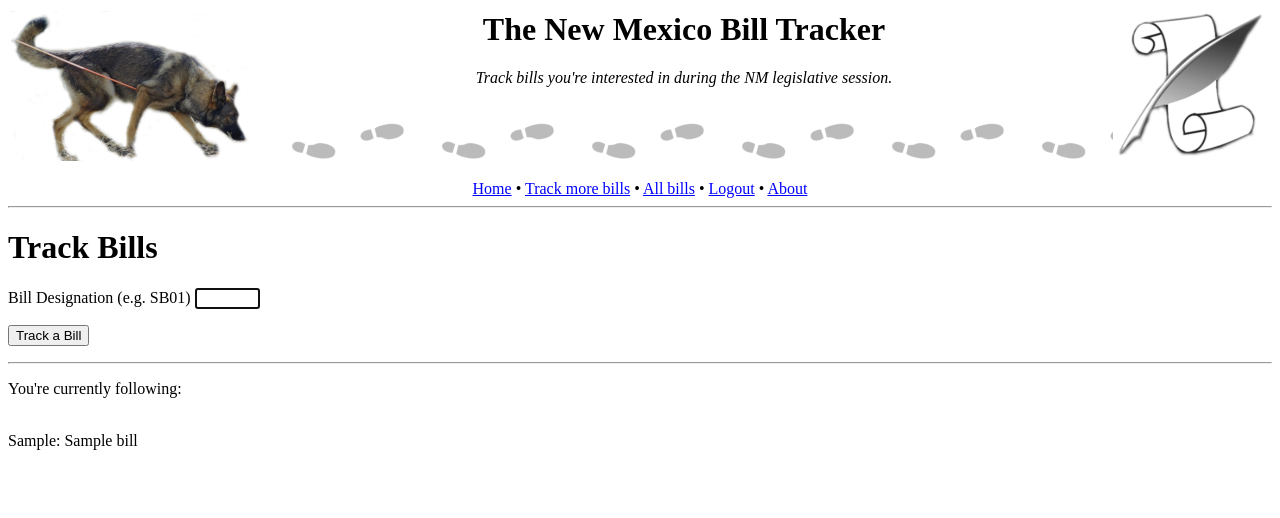
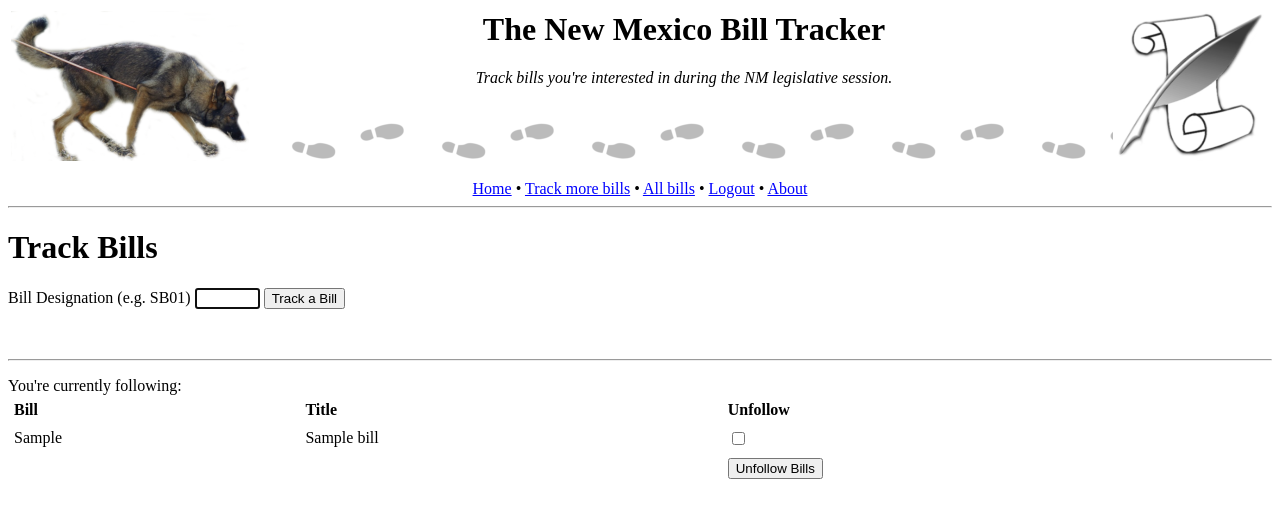
Before and after one commit to akkana/billtracker, a Flask app: page /addbills in a window 1280 px wide. Shown: the top 518 px of the page. Run offline with Flask 2, Linux system fonts and the light colour scheme; a user stored in the database is signed in; tables that the repository leaves empty hold one stand-in row (values such as "Sample post").

Commit message:
Add a way to remove (unfollow) bills (ironically from the addbills page).

```diff
--- a/app/routes.py
+++ b/app/routes.py
@@ -109,13 +109,52 @@ def addbills():
         db.session.add(user)
         db.session.commit()
 
+        flash("You're now tracking %s: %s" % (bill.billno, bill.title))
+
         # Clear the form field
         form.billno.data = ""
     else:
         bill = None
 
     return render_template('addbills.html', title='Add More Bills',
-                           form=form, user=user, addedbill=bill)
+                           form=form, user=user)
+
+
+#
+# WTForms apparently doesn't have any way to allow adding checkboxes
+# in a loop next to each entry; so this is an old-school form.
+#
+@app.route('/unfollow', methods=['GET', 'POST'])
+@login_required
+def unfollow():
+    if request.method == 'POST' or request.method == 'GET':
+        # request contains form (for POST), args (for GET),
+        # and values (combined); the first two are ImmutableMultiDict,
+        # values is CombinedMultiDict.
+        # I've found no way to iterate through
+        # either ImmutableMultiDict or CombinedMultiDict;
+        # to_dict() is the only way I've found of accessing the contents.
+
+        unfollow = []
+        values = request.values.to_dict()
+        for billno in values:
+            if values[billno] == 'on':
+                if billno[0] not in 'SHJ':
+                    continue
+                unfollow.append(billno)
+        if unfollow:
+            user = User.query.filter_by(username=current_user.username).first()
+            newbills = []
+            for bill in user.bills:
+                if bill.billno not in unfollow:
+                    newbills.append(bill)
+            user.bills = newbills
+            db.session.add(user)
+            db.session.commit()
+
+            flash("Unfollowed " + ", ".join(unfollow))
+
+    return redirect(url_for('addbills'))
 
 
 @app.route('/allbills')
--- a/app/static/style.css
+++ b/app/static/style.css
@@ -4,6 +4,9 @@ body { color: black; background: white; }
 a { color: blue; }
 a.visited { color: purple; }
 a:hover, a:active { background: #eef; }
+
+/* So annoying how default styles make td and th so different! */
+td, th { text-align: left; margin: 0; border: 0; padding: 1; }
 
 /*
  * The top banner:
@@ -27,9 +30,11 @@ table#banner {
  * Body content:
  */
 
-table.bill_list { width: 99%; }
-/* Seems like padding should be on the tr, but that doesn't work */
-table.bill_list td { padding: 1em; }
+table.bill_list, table.bill_minilist { width: 99%; }
+
+table.bill_list th, table.bill_list td { padding: 1em; }
+
+table.bill_minilist th, table.bill_minilist td { padding: .25em; }
 
 /*
 li:nth-child(odd) { background: lightblue; }</style>
--- a/app/templates/about.html
+++ b/app/templates/about.html
@@ -47,14 +47,12 @@ Drop me a line.
 Currently BillTracker is still in early development, and there are
 some features that aren't implemented yet:
 <ul>
-<li>No email support yet: you can only view bills on the web.
+<li>No daily emails yet: you can only view bills on the web.
 Coming soon!
 <li>There's no way to tell whether a bill has Amendments or a FIR or LESC
 report: links are always shown. That's because the legislative website
 now serves zero-length files if you request any PDF. I hope I can find a
 way around this besides downloading the PDFs every time a bill is checked.
-<li>There's no way to remove bills from your list in case you mistype one or
-just lose interest. Coming soon.
 <li>Probably lots of other stuff I haven't noticed yet.
 </ul>
 <p>
--- a/app/templates/addbills.html
+++ b/app/templates/addbills.html
@@ -4,35 +4,50 @@
 
 <h1>Track Bills</h1>
 
-<p>
-{% if addedbill is defined and addedbill %}
-You're now tracking {{ addedbill.billno }}: {{ addedbill.title }}
-{% endif %}
-
 <form action="" method="post">
 {{ form.hidden_tag() }}
-<p>
+
 {{ form.billno.label }}   {{ form.billno(size=5, autofocus=true) }}
+{{ form.submit() }}</p>
+
 <br>
   {% for error in form.billno.errors %}
       <span style="color: red;">[{{ error }}]</span>
   {% endfor %}
-</p>
-<p>{{ form.submit() }}</p>
+
 </form>
 
 <hr>
 
+{% if user is defined and user.bills is defined and user.bills|length > 0 %}
+
+<form method="POST" action="/unfollow">
+
 <p>
 You're currently following:
-<p>
+<br>
 
-{% if user is defined and user.bills is defined and user.bills|length > 0 %}
+<table class="bill_minilist">
+  <tr><th>Bill <th>Title <th>Unfollow
+
   {% for bill in current_user.bills %}
-    <br />{{ bill.billno }}: {{ bill.title }}
+
+    <tr class="{{ loop.cycle('odd', 'even') }}">
+      <td>{{ bill.billno }}
+      <td>{{ bill.title }}
+      <td><input type="checkbox" name='{{bill.billno}}'">
+
   {% endfor %}
+
+<tr><td><td><td><input type="submit" value="Unfollow Bills">
+
+</table>
+
+</form>
+
 {% else %}
-no bills.
+You're not following any bills yet.
+
 {% endif %}
 
 {% endblock %}
```
